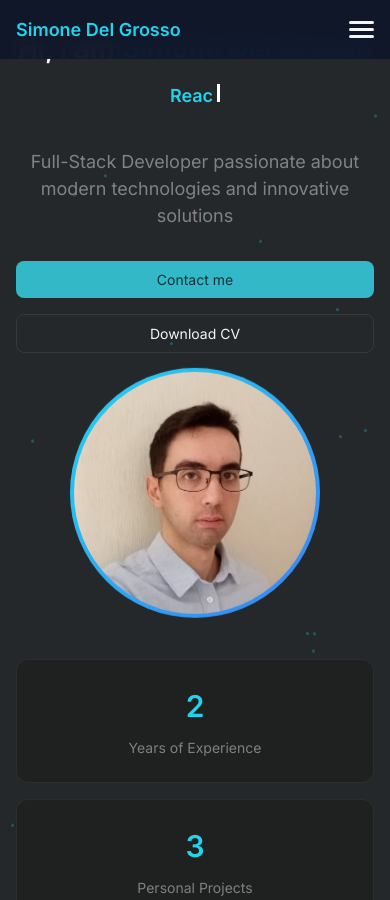
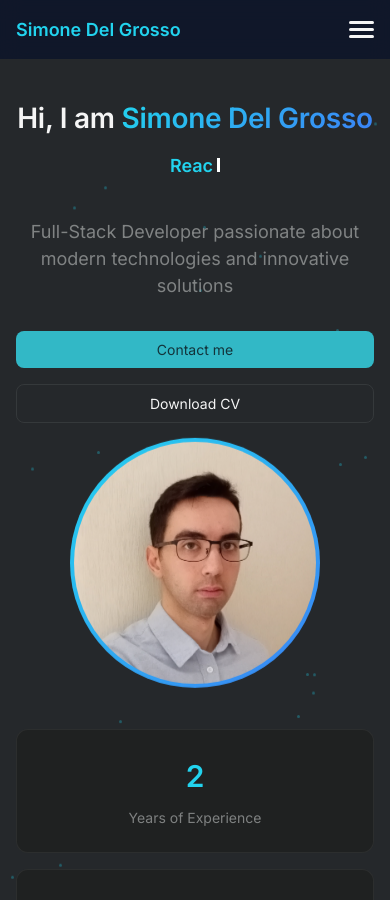
Before and after one commit to simonedelgrosso/simonedelgrosso.github.io, a Jekyll site: the page built from en/index.md, in a window 390 px wide and 900 px high. Built offline with Jekyll 4.4.1, drawn with Linux system fonts in a browser that asks for light colours; some web fonts are replaced.

Commit message:
Fix style

```diff
--- a/_data/hero.yml
+++ b/_data/hero.yml
@@ -1,5 +1,5 @@
 it:
-  title: Ciao, sono <span class="highlight">Simone Del Grosso</span>
+  title: Ciao, sono <span class="highlight no-wrap">Simone Del Grosso</span>
   subtitle: "Sviluppatore full-stack appassionato di tecnologie moderne e soluzioni innovative"
   contact_button: "Contattami"
   cv_button: "Scarica CV"
@@ -7,7 +7,7 @@ it:
   projects: "Progetti Personali"
   certifications: "Certificazioni"
 en:
-  title: Hi, I am <span class="highlight">Simone Del Grosso</span>
+  title: Hi, I am <span class="highlight no-wrap">Simone Del Grosso</span>
   subtitle: "Full-Stack Developer passionate about modern technologies and innovative solutions"
   contact_button: "Contact me"
   cv_button: "Download CV"
--- a/assets/css/style.css
+++ b/assets/css/style.css
@@ -896,6 +896,10 @@ select.form-control {
   line-height: 1.2;
 }
 
+.no-wrap {
+  white-space: nowrap;
+}
+
 .highlight {
   background: var(--portfolio-gradient);
   -webkit-background-clip: text;
@@ -1645,7 +1649,7 @@ section:nth-child(even) {
   }
 
   .nav-menu li {
-    margin: var(--space-16) 0;
+    margin: var(--space-12) 0;
   }
 
   .hero-container {
@@ -1707,7 +1711,7 @@ section:nth-child(even) {
   }
 
   .hero-container {
-    padding: 0 var(--space-16);
+    padding: 70px var(--space-16) 0;
   }
 
   .hero-title {
@@ -1716,6 +1720,10 @@ section:nth-child(even) {
 
   .typing-text {
     font-size: var(--font-size-xl);
+  }
+
+  .cursor {
+    height: 1em;
   }
 
   .hero-buttons {
```
